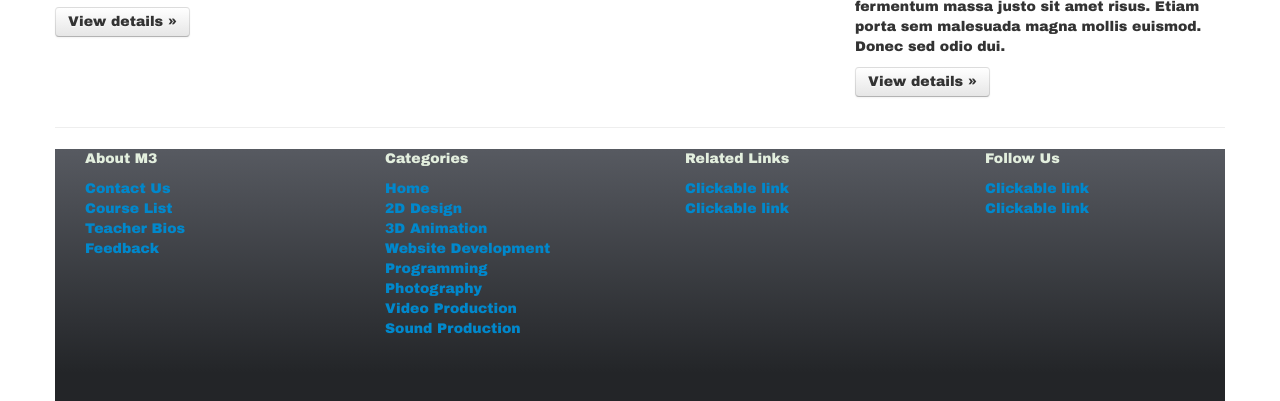
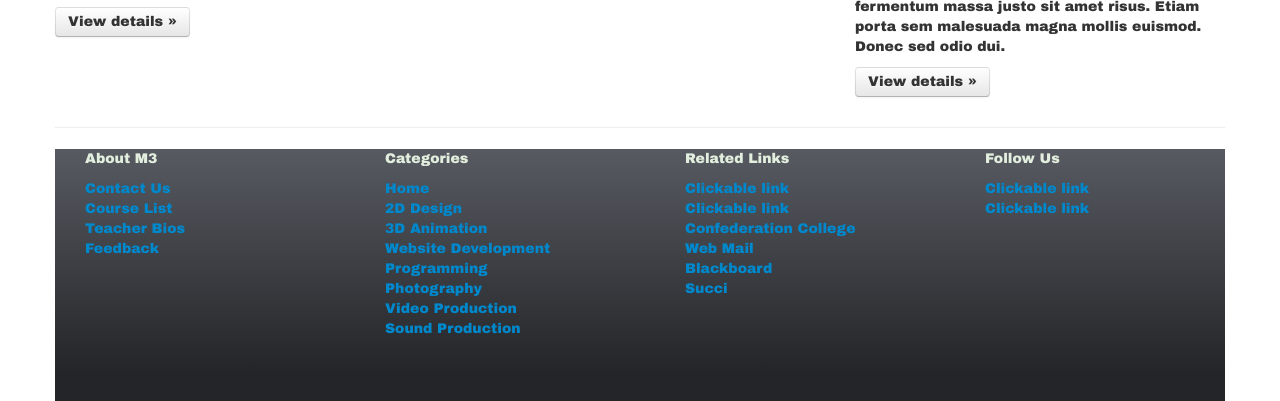
Before and after one commit to dannotait/MajorProject, a plain HTML site: page index.html in a window 1280 px wide. Shown: the part 565-966 px from the top of the page. Drawn offline with Linux system fonts and the light colour scheme.

Commit message:
footer update2

```diff
--- a/index.html
+++ b/index.html
@@ -161,6 +161,10 @@
                     <p>Related Links</p>
                       <li><a href="#">Clickable link</a></li>
                       <li><a href="#">Clickable link</a></li>
+                      <li><a href="#">Confederation College</a></li>
+                      <li><a href="#">Web Mail</a></li>
+                      <li><a href="#">Blackboard</a></li>
+                      <li><a href="#">Succi</a></li>
                     </ul>
                 </div>
                 <div class="span2">
```
